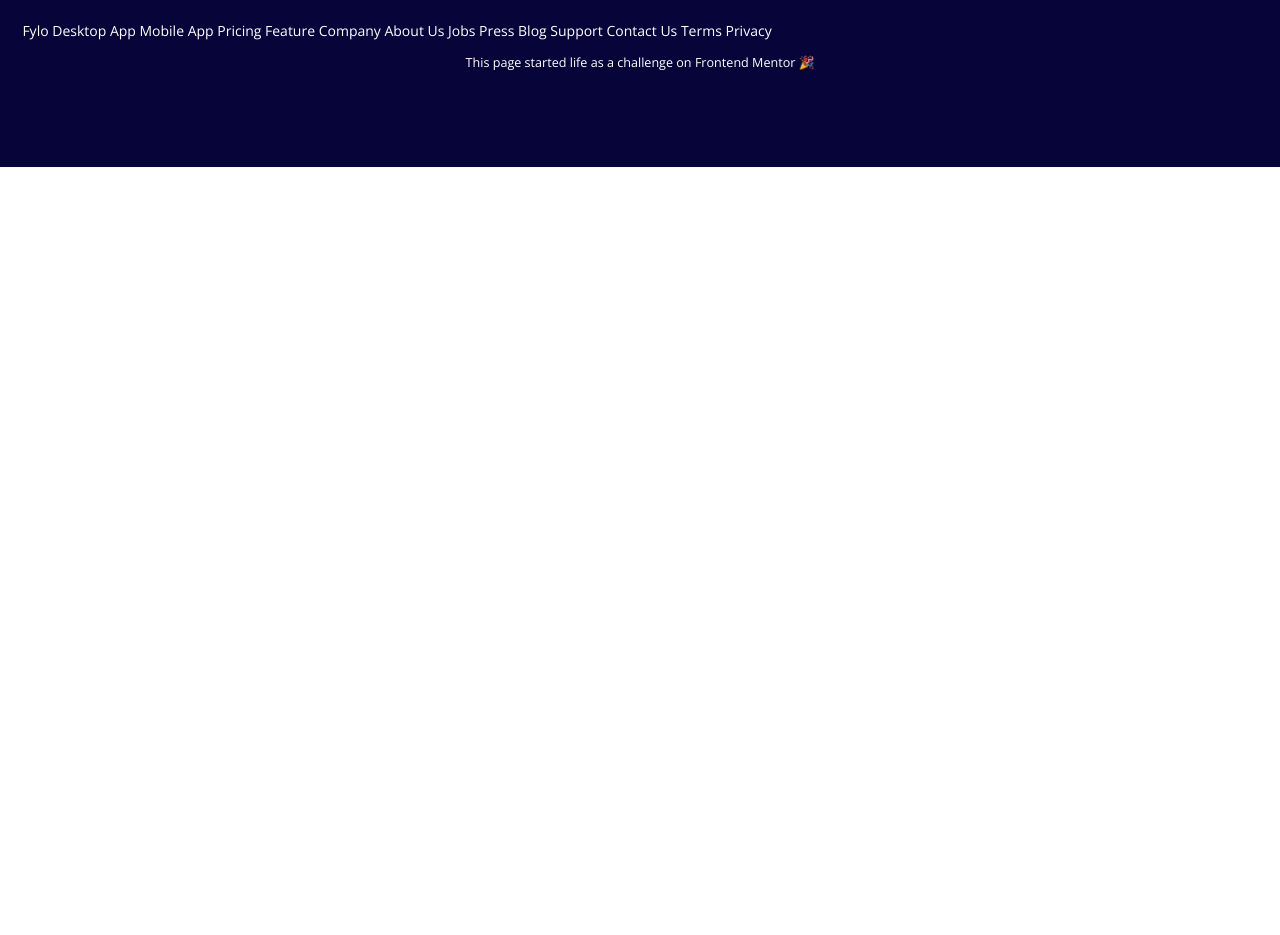
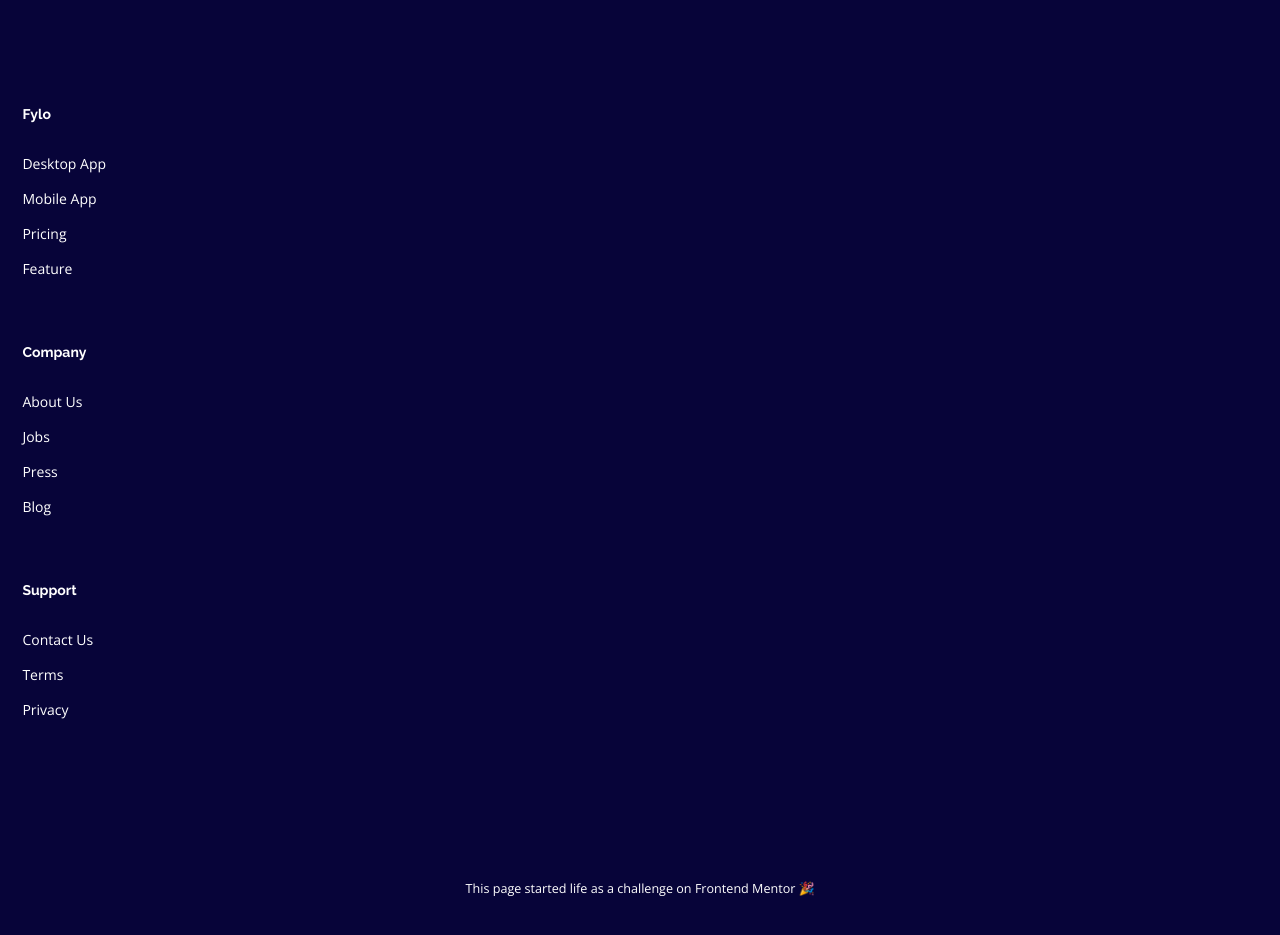
Before and after one commit to feloriel/fylo-landing-page, a Vue app: page / in a window 1280 px wide. Shown: the part 1329-2264 px from the top of the page. Before the commit the page ends 1496 px from the top, so only its background shows below. Built offline with nearby package versions, Linux system fonts and the light colour scheme.

Commit message:
Formatted and stylized menu in footer

```diff
--- a/src/components/Footer.vue
+++ b/src/components/Footer.vue
@@ -11,30 +11,49 @@
     <div class="footer__contacts">
       <div class="contacts__phone">
         <img src="@/assets/icon-phone.svg" alt="phone">
-        <span>Phone: <a href="callto:+15431234567">+1-543-123-4567</a></span>
+        <span>Phone:
+          <a href="callto:+15431234567">+1-543-123-4567</a>
+        </span>
       </div>
       <div class="contacts__email">
         <img src="@/assets/icon-email.svg" alt="email">
         <a href="mailto:example@fylo.com">example@fylo.com</a>
       </div>
     </div>
-    Fylo
-    Desktop App
-    Mobile App
-    Pricing
-    Feature
-    Company
-    About Us
-    Jobs
-    Press
-    Blog
-    Support
-    Contact Us
-    Terms
-    Privacy
+    <div class="footer__nav">
+      <div class="nav__left">
+        <h2>Fylo</h2>
+        <ul>
+          <li>Desktop App</li>
+          <li>Mobile App</li>
+          <li>Pricing</li>
+          <li>Feature</li>
+        </ul>
+      </div>
+      <div class="nav__middle">
+        <h2>Company</h2>
+        <ul>
+          <li>About Us</li>
+          <li>Jobs</li>
+          <li>Press</li>
+          <li>Blog</li>
+        </ul>
+      </div>
+      <div class="nav__right">
+        <h2>Support</h2>
+        <ul>
+          <li>Contact Us</li>
+          <li>Terms</li>
+          <li>Privacy</li>
+        </ul>
+      </div>
+    </div>
     <p class="attribution">
       This page started life as a challenge on
-      <a href="https://www.frontendmentor.io?ref=challenge" target="_blank">Frontend Mentor</a> 🎉
+      <a
+        href="https://www.frontendmentor.io?ref=challenge"
+        target="_blank"
+      >Frontend Mentor</a> 🎉
     </p>
   </footer>
 </template>
@@ -92,13 +111,31 @@
   color: $white;
 }
 
-.contacts__phone, .contacts__email {
+.contacts__phone,
+.contacts__email {
   display: flex;
   align-items: center;
   margin: 0.75rem 0;
 }
 
-.contacts__phone img, .contacts__email img {
+.contacts__phone img,
+.contacts__email img {
   padding-right: 1.5rem;
 }
+
+.footer__nav {
+  padding: 6rem 0;
+}
+
+.footer__nav h2 {
+  color: $white;
+}
+
+.footer__nav ul {
+  padding: 1.5rem 0 4rem 0;
+}
+
+.footer__nav ul li {
+  line-height: 2.5;
+}
 </style>
```
